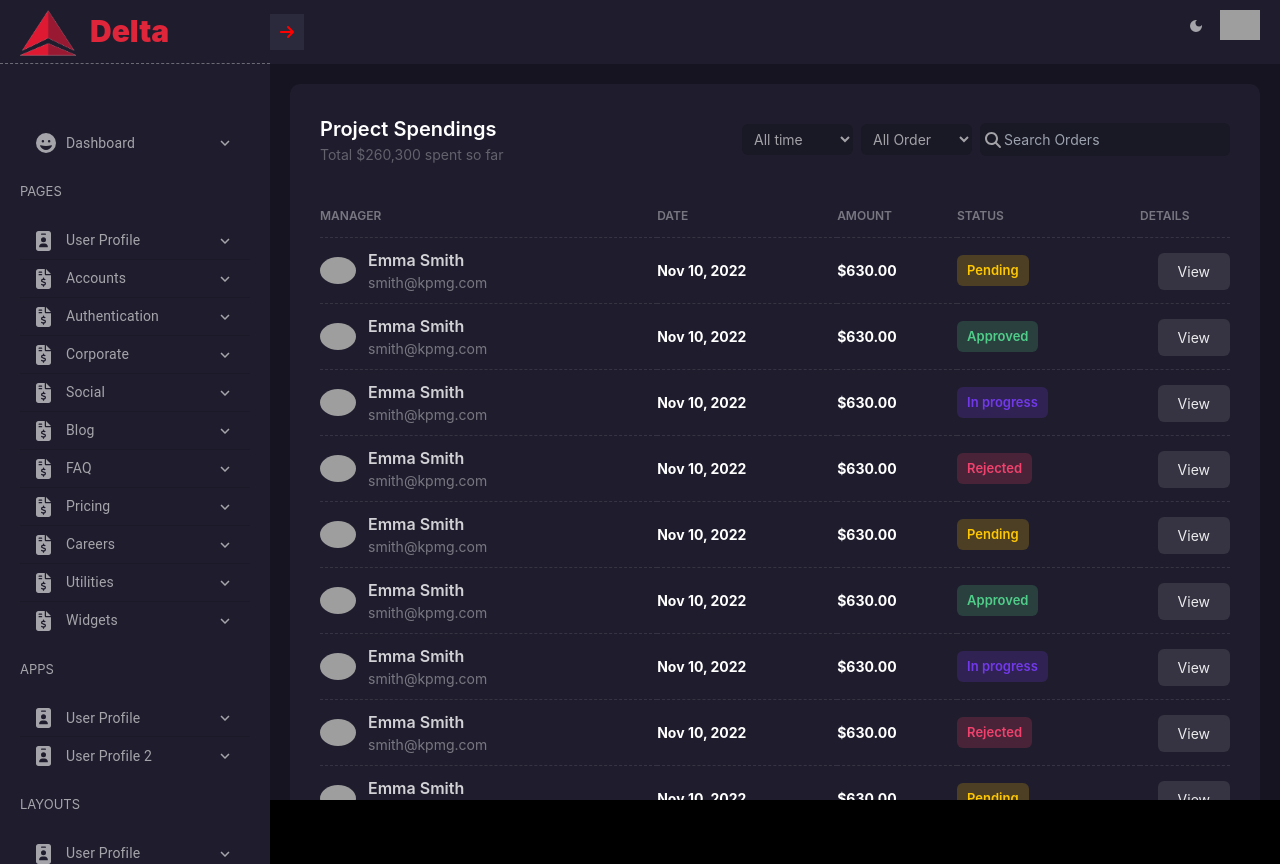
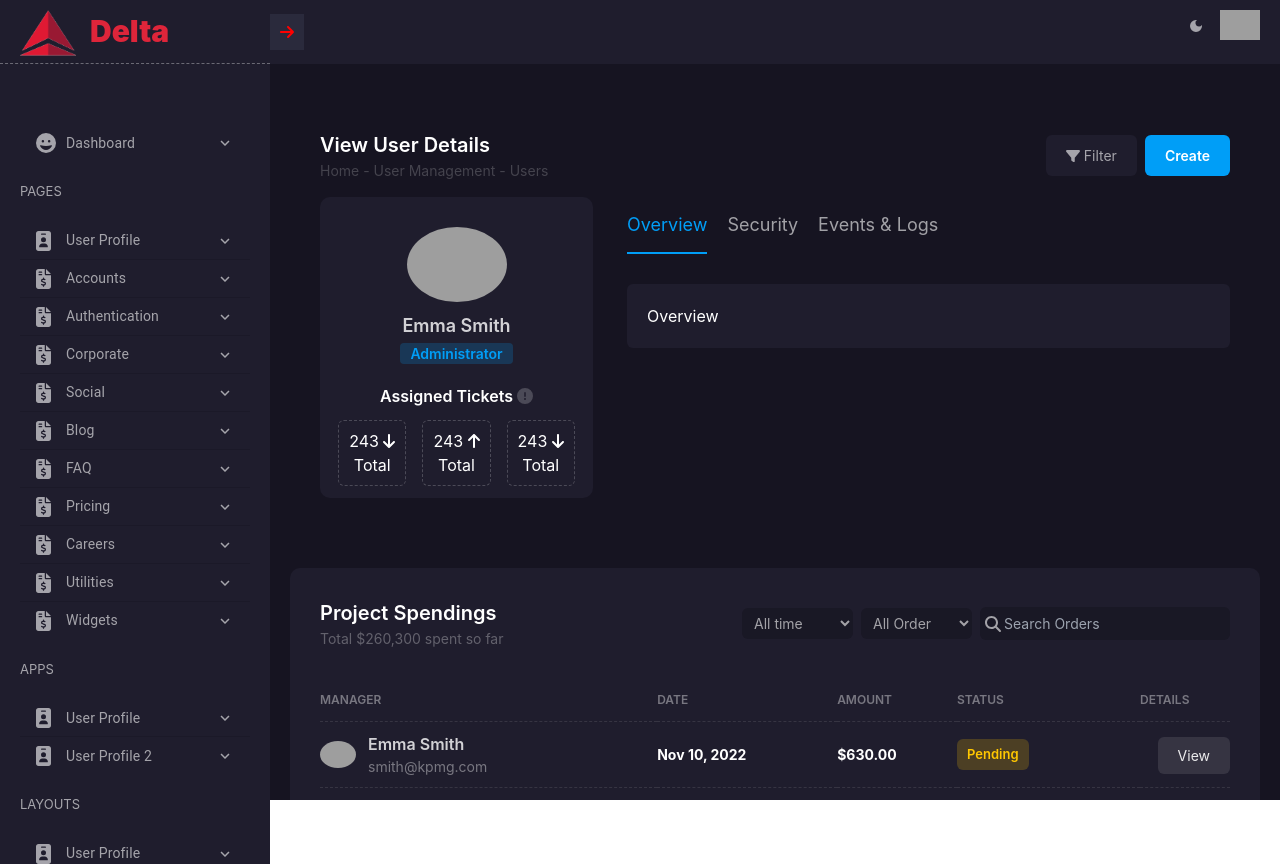
Before and after one commit to Arun78072/metronic-dashbord, a React (Create React App) app: page / in a window 1280 px wide. Built offline with nearby package versions, Linux system fonts and the light colour scheme; grey boxes are pictures that could not be loaded.

Commit message:
updates 17-08

```diff
--- /dev/null
+++ b/src/component/Buttons.tsx
@@ -0,0 +1,41 @@
+import { rgba } from "polished"
+import styled, { useTheme } from "styled-components"
+
+function PrimaryButton(p: any) {
+    const theme = useTheme()
+    return (
+        <PriButton theme={theme}>
+            {p.children}
+        </PriButton>
+    )
+}
+export { PrimaryButton }
+const PriButton = styled.button`
+    background: ${p => p.theme.paper};
+    color: ${p => rgba(p.theme.pure, 0.6)};
+    padding: 10px 20px;
+    border-radius: 6px;
+    display: flex;
+    justify-content: center;
+    align-items: center;
+    gap: 4px;
+    font-size: 14px;
+`
+
+function SecandaryButton(p: any) {
+    const theme = useTheme()
+    return (
+        <SecButton theme={theme}>
+            {p.children}
+        </SecButton>
+    )
+}
+export { SecandaryButton }
+const SecButton = styled.button`
+    background: ${p => p.theme.primary};
+    color: ${p => rgba(p.theme.pure, 1)};
+    padding: 10px 20px;
+    border-radius: 6px;
+    font-weight: 600;
+    font-size: 14px;
+`
--- a/src/index.css
+++ b/src/index.css
@@ -6,7 +6,7 @@ body {
   -webkit-font-smoothing: antialiased;
   -moz-osx-font-smoothing: grayscale;
   overflow: hidden;
-  background: #000;
+  /* background: #171321; */
 }
 
 code {
@@ -27,10 +27,16 @@ html {
 }
 
 ::-webkit-scrollbar-track {
+  background: transparent;
+}
+:hover::-webkit-scrollbar-track {
   background: #f1f1f1;
 }
 
 ::-webkit-scrollbar-thumb {
+  background: transparent;
+}
+:hover::-webkit-scrollbar-thumb {
   background: #888;
 }
 
--- a/src/metron/component/Layout/SideBar/index.tsx
+++ b/src/metron/component/Layout/SideBar/index.tsx
@@ -23,7 +23,6 @@ export default function SideBar() {
             setMenu(false)
         }
     }, [width])
-    console.log('Menu is ', width)
     return (
         <SidebarSection className='check_this'>
             <LogoSection>
--- a/src/metron/component/Layout/index.tsx
+++ b/src/metron/component/Layout/index.tsx
@@ -2,8 +2,9 @@ import React from 'react'
 import NavBar from './NavBar'
 import SideBar from './SideBar'
 import styled from 'styled-components'
-import Home from '../../../views/Home'
+// import Home from '../../../views/Home'
 import ProductOrder from '../productOrder/productOrder'
+import UserDetails from '../userDetails/UserDetails'
 
 export default function Layout(p: any) {
     return (
@@ -12,19 +13,8 @@ export default function Layout(p: any) {
             <div className="section_child">
                 <NavBar />
                 <div className="content_section">
+                    <UserDetails />
                     <ProductOrder />
-                    {/* <Home />
-                    <Home />
-                    <Home />
-                    <Home />
-                    <Home />
-                    <Home />
-                    <Home />
-                    <Home />
-                    <Home />
-                    <Home />
-                    <Home />
-                    <Home /> */}
                     {/* {p.children} */}
                 </div>
             </div>
--- a/src/metron/component/productOrder/productOrder.tsx
+++ b/src/metron/component/productOrder/productOrder.tsx
@@ -51,7 +51,7 @@ export default function ProductOrder() {
                             <tr key={ix} className="table_data">
                                 <td>
                                     <div className="user_details flex items-center gap-3">
-                                        <img src={i.profile} />
+                                        <img src={i.profile} alt={i.Name} />
                                         <div>
                                             <h2>{i.Name}</h2>
                                             <h3>{i.mail}</h3>
--- /dev/null
+++ b/src/metron/component/userDetails/UserDetails.tsx
@@ -0,0 +1,120 @@
+import React, { useState } from 'react';
+import { PrimaryButton, SecandaryButton } from "../../../component/Buttons";
+import { FontAwesomeIcon } from "@fortawesome/react-fontawesome";
+import { faFilter, faArrowDown, faArrowUp, faExclamationCircle } from "@fortawesome/free-solid-svg-icons";
+import styled, { useTheme } from "styled-components";
+import { rgba } from "polished"
+import UserProfile from '../../container/userProfile';
+export default function UserDetails() {
+    const theme = useTheme()
+    const [active, SetActive] = useState('Overview')
+    return (
+        <DetailsSection theme={theme}>
+            <div className="section_wrap">
+                <div className="filter_section flex justify-between items-center my-4">
+                    <div>
+                        <h1>View User Details</h1>
+                        <p>Home - User Management - Users</p>
+                    </div>
+                    <div className="flex gap-2">
+                        <PrimaryButton><FontAwesomeIcon icon={faFilter} /> Filter</PrimaryButton>
+                        <SecandaryButton>Create</SecandaryButton>
+                    </div>
+                </div>
+                <div className='user_section flex'>
+                    <UserProfile />
+                    <div className="tab_section">
+                        <div className="button_section">
+                            <button onClick={() => { SetActive('Overview') }} className={active === 'Overview' ? 'active' : ''}>Overview</button>
+                            <button onClick={() => { SetActive('Security') }} className={active === 'Security' ? 'active' : ''}>Security</button>
+                            <button onClick={() => { SetActive('Events') }} className={active === 'Events' ? 'active' : ''}>Events & Logs</button>
+                        </div>
+                        <div>
+                            {active === 'Overview' ?
+                                <div className='tab_tile'>Overview</div>
+                                : active === 'Security' ?
+                                    <div className='tab_tile'>Security</div>
+                                    : active === 'Events' ?
+                                        <div className='tab_tile'>Events</div>
+                                        : <></>}
+                        </div>
+                    </div>
+                    <div></div>
+
+                </div>
+                {/* <span style={{ padding: '300px', background: 'black', display: 'block' }}></span> */}
+            </div>
+        </DetailsSection>
+    )
+}
+const DetailsSection = styled.section`
+    max-width:1400px;
+    margin:auto;
+    padding:20px;
+    color:${p => p.theme.pure};
+.filter_section{
+    @media (max-width:450px) {
+        flex-direction: column;
+        gap: 20px;
+        align-items: self-start;
+    }
+    h1{
+        font-weight: 600;
+        font-size: 20px;
+    }
+    p{
+        color:${p => rgba(p.theme.pure, 0.2)};
+        font-size: 14px;
+    }
+}
+.section_wrap{
+    padding: 30px;
+    @media (max-width:786px){
+        padding:0px;
+    }
+}
+
+img.profile_pic {
+    width: 100px;
+    margin: 30px auto 10px;
+    border-radius: 50%;
+}
+.user_section{
+    @media (max-width:786px){
+        flex-direction: column;
+    }
+}
+.tab_section{
+    width:70%;
+    padding-left: 34px;
+    @media (max-width:786px){
+        width:100%;
+        padding-left: 0px;
+    }
+    .button_section{
+        margin-bottom:30px;
+    }
+    .button_section button {
+        margin-right: 20px;
+        font-size: 18px;
+        border: 2px solid;
+        border-width: 0px 0px 2px 0px;
+        padding: 14px 0px;
+        border-color:transparent;
+        color:${p => rgba(p.theme.pure, 0.6)}
+    }
+    .button_section button:hover{
+        border-color:${p => p.theme.primary};
+    }
+    .button_section .active {
+            color: ${p => p.theme.primary};
+            border-color:${p => p.theme.primary};
+    }
+    .tab_tile {
+        background: ${p => p.theme.paper};
+        padding: 20px;
+        border-radius: 6px;
+    }
+}
+
+`
--- /dev/null
+++ b/src/metron/container/userProfile/index.tsx
@@ -0,0 +1,71 @@
+import { FontAwesomeIcon } from "@fortawesome/react-fontawesome";
+import { faArrowDown, faArrowUp, faExclamationCircle } from "@fortawesome/free-solid-svg-icons";
+import styled, { useTheme } from "styled-components";
+import { rgba } from "polished";
+export default function UserProfile() {
+    const theme = useTheme()
+    return (
+        <ProfileSection theme={theme}>
+
+            <img src='https://preview.keenthemes.com/metronic8/demo1/assets/media/avatars/300-6.jpg' className="profile_pic" alt='Emma Smith' />
+            <h2 className='title'>Emma Smith</h2>
+            <p className='description'>Administrator</p>
+            <span>Assigned Tickets <FontAwesomeIcon icon={faExclamationCircle} /></span>
+            <div className="flex justify-center items-center gap-4 my-3">
+                <div className="ticket_box">
+                    <h1>243 <FontAwesomeIcon icon={faArrowDown} /></h1>
+                    <p>Total</p>
+                </div>
+                <div className="ticket_box">
+                    <h1>243 <FontAwesomeIcon icon={faArrowUp} /></h1>
+                    <p>Total</p>
+                </div>
+                <div className="ticket_box">
+                    <h1>243 <FontAwesomeIcon icon={faArrowDown} /></h1>
+                    <p>Total</p>
+                </div>
+            </div>
+
+        </ProfileSection>
+    )
+}
+const ProfileSection = styled.section`
+    background-color:${p => p.theme.paper};
+    width: 30%;
+    border-radius: 10px;
+    text-align: center;
+    @media (max-width: 768px) {
+        width: 100%;
+    }
+    h2.title {
+        font-weight: 600;
+        color:${p => rgba(p.theme.pure, 0.8)};
+        font-size: 18px;
+    }
+    p.description{
+        background-color:${p => rgba(p.theme.primary, 0.2)};
+        color:${p => p.theme.primary};
+        font-weight: 600;
+        width: fit-content;
+        margin: 4px auto;
+        padding: 0px 10px;
+        border-radius: 4px;
+        font-size: 14px;
+    }
+    span {
+        font-weight: 600;
+        margin-top: 20px;
+        display: block;
+    }
+    span svg {
+        color:${p => rgba(p.theme.pure, 0.2)};
+    }
+    .ticket_box {
+        border: 1px dashed;
+        border-color:${p => rgba(p.theme.pure, 0.2)};
+        border-radius: 6px;
+        padding: 8px 10px;
+    }
+
+
+`
```
